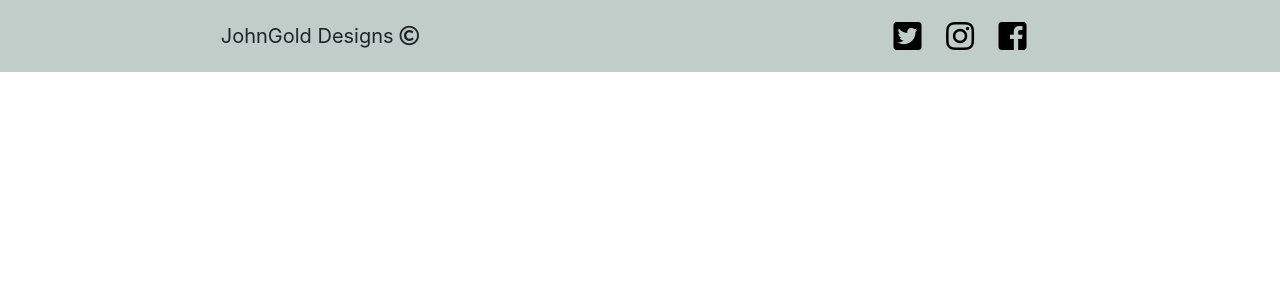
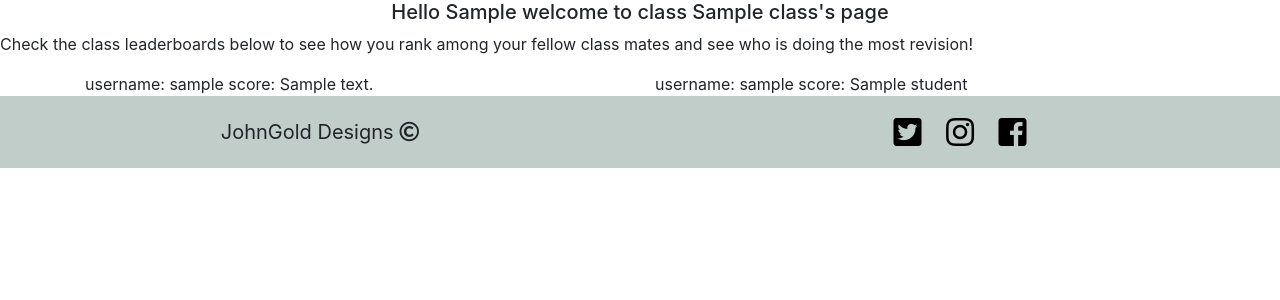
Before and after one commit to JohnGC1510/milestone_project_3, a Flask app: page /classes in a window 1280 px wide. Shown: the part 120-420 px from the top of the page. Run offline with Flask 2, Linux system fonts and the light colour scheme; the visitor is signed in with stand-in values (Sample User, id 1); a database or web service that is not in the repository returns one stand-in record (values such as "Sample title"); some libraries are stand-ins or nearby versions.

Commit message:
This build prints a unstyled leaderbaord for most questions answered and most questions correct for your class on the students classes page

```diff
--- a/app.py
+++ b/app.py
@@ -155,17 +155,29 @@ def make_graph():
 
 @app.route("/classes")
 def classes():
-    user_class = mongo.db.users.find_one(
+    user = mongo.db.users.find_one(
         {"username": session["user"]}
-    )["class"]
-    class_members = mongo.db.classes.find_one(
-        {"class_name": user_class}
-    )["member_names"]
-    students = mongo.db.students.find()
+    )
+    students = list(mongo.db.students.find(
+        {"class": user["class"]}
+    ))
+
+    questions_answered = []
+    questions_correct = []
+    for student in students:
+        answered = (student["questions_answered"], student["username"])
+        correct = (student["questions_correct"], student["username"])
+        questions_answered.append(answered)
+        questions_correct.append(correct)
+
+    questions_answered.sort(key=lambda x: x[0], reverse=True)
+    questions_correct.sort(key=lambda x: x[0], reverse=True)
+
     return render_template(
         "class.html",
-        students=students,
-        class_members=class_members
+        user=user,
+        questions_answered=questions_answered,
+        questions_correct=questions_correct,
         )
 
 
@@ -348,6 +360,7 @@ def register():
 
             student = {
                 "userId": new_user["_id"],
+                "username": new_user["username"],
                 "class": request.form.get("class"),
                 "questions_answered": 0,
                 "questions_correct": 0,
--- a/templates/all_questions.html
+++ b/templates/all_questions.html
@@ -21,6 +21,9 @@
         <div class="container">
             <div class="row">
             <!--Display all questions the student has not answered and allow them to answer -->
+            {% if student.questions_unanswered|length == 0 and student.questions_incorrect_id|length == 0 %}
+                <h5 class="text-center">You have correctly ansswered all the currently available questions, please annoy your teacher to add more </h5>
+            {% endif %}
             {% if student.questions_unanswered|length > 0 %}
                 {% for id in student.questions_unanswered %}
                     {% for question in questions %}
--- a/templates/class.html
+++ b/templates/class.html
@@ -1,10 +1,25 @@
 {% extends "base.html" %}
 {% block content %}
-    {% for student in students %}
-        {% for member in class_members %}
-            {% if student.class == member.class_name %}
-                <p>{{ member }} </p>
-            {% endif %}
+<h5 class="text-center"> Hello {{ user.first_name }} welcome to class {{ user.class }}'s page</h5>
+<p>Check the class leaderboards below to see how you rank among your fellow class mates and see who is doing the most revision!</p>
+<div class="container">
+    <div class="row">
+        <!--Leaderboard of Most Questions Answered-->
+        <div class="col-sm-12 col-md-6">
+        {% for item in questions_answered %}
+            username: {{ item[1] }} score: {{ item[0] }}<br>
         {% endfor %}
-    {% endfor %}
+        </div>
+        <!--Leaderboard of Most Questions Correctly Answered-->
+        <div class="col-sm-12 col-md-6">
+        {% for item in questions_correct %}
+            username: {{ item[1] }} score: {{ item[0] }}<br>
+        {% endfor %}
+        </div>
+        <!--Member of class with highest working grade-->
+        <div class="col-sm-12 offset-lg-4 col-lg-4">
+        </div>
+    </div>
+</div>
+
 {% endblock %}
```
